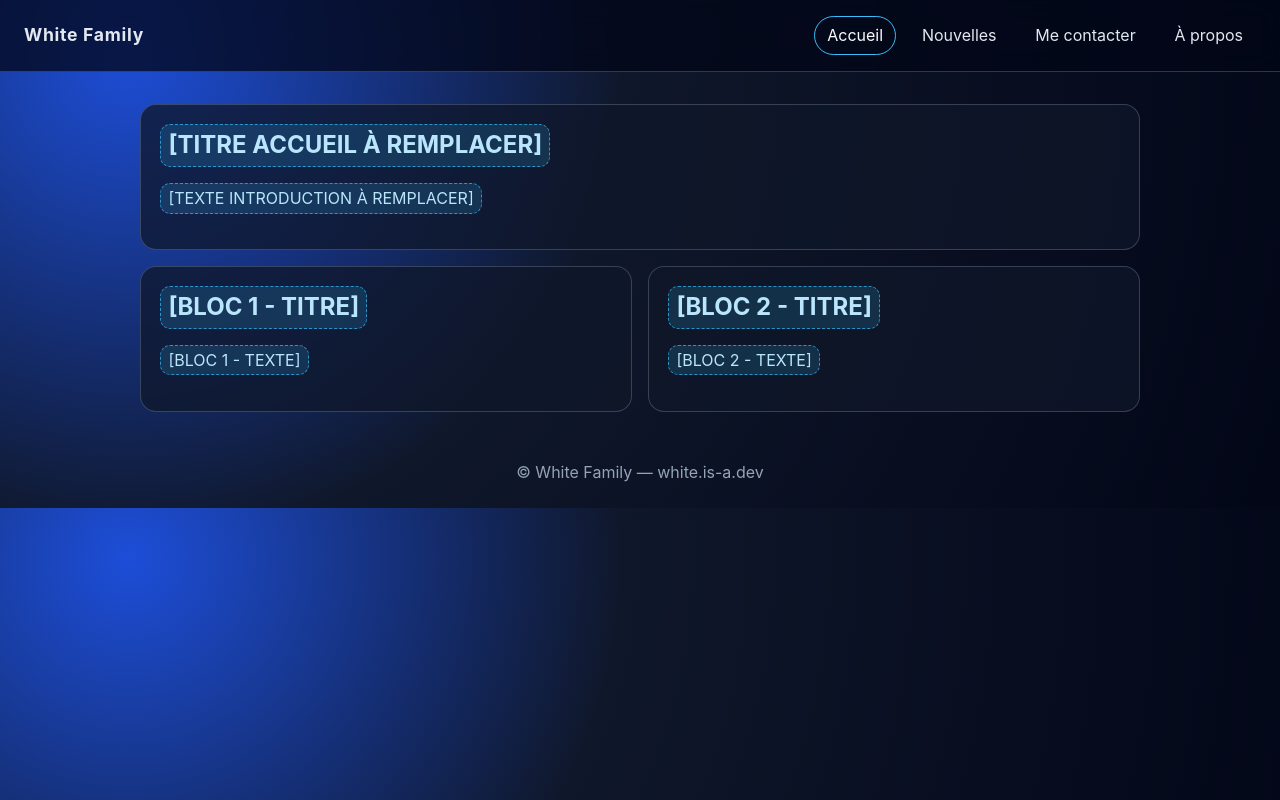
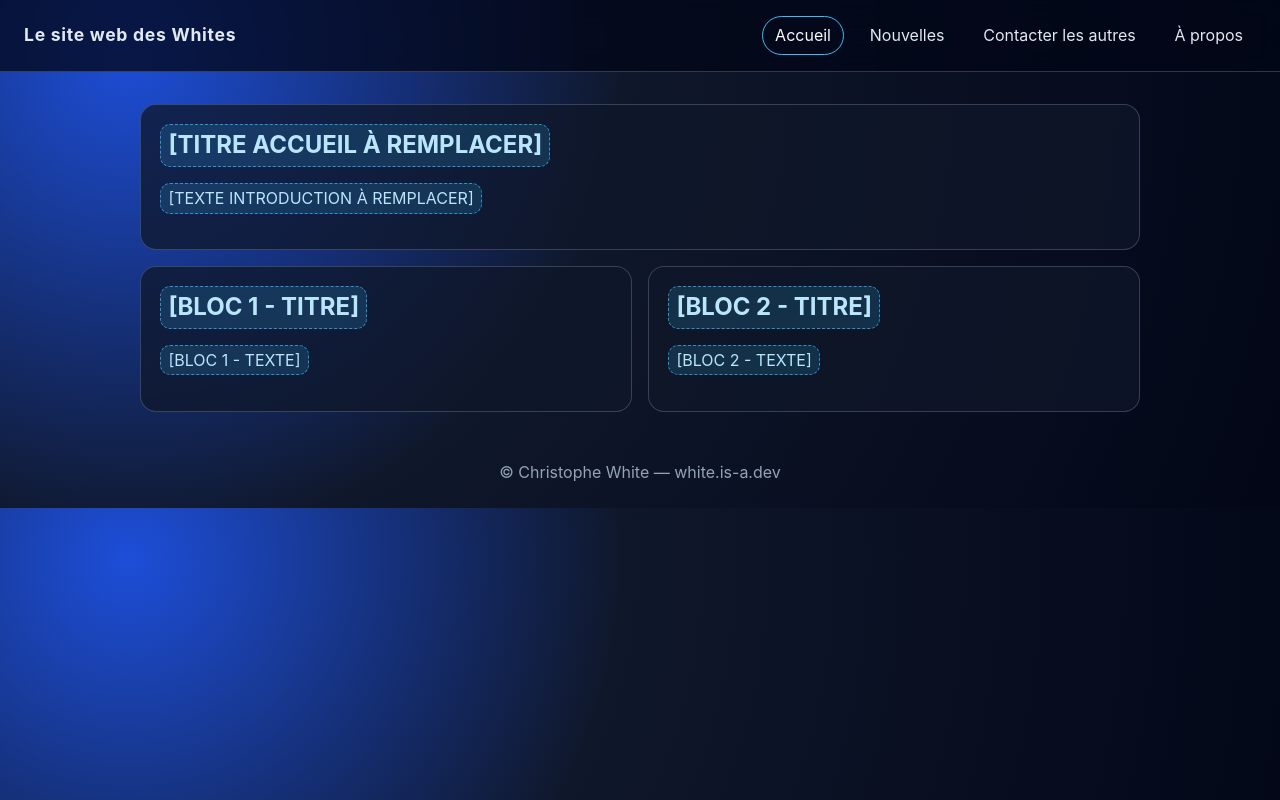
Before and after one commit to gnof-the-shark/whiteweb, a plain HTML site: page index.html in a window 1280 px wide. Drawn offline with Linux system fonts and the light colour scheme.

Commit message:
Update index.html

```diff
--- a/index.html
+++ b/index.html
@@ -8,11 +8,11 @@
   </head>
   <body>
     <header class="top-banner">
-      <h1 class="site-name">White Family</h1>
+      <h1 class="site-name">Le site web des Whites</h1>
       <nav aria-label="Navigation principale">
         <a href="index.html" aria-current="page">Accueil</a>
         <a href="nouvelles.html">Nouvelles</a>
-        <a href="contacter.html">Me contacter</a>
+        <a href="contacter.html">Contacter les autres</a>
         <a href="apropos.html">À propos</a>
       </nav>
     </header>
@@ -36,6 +36,6 @@
       </div>
     </main>
 
-    <footer>© White Family — white.is-a.dev</footer>
+    <footer>© Christophe White — white.is-a.dev</footer>
   </body>
 </html>
```
